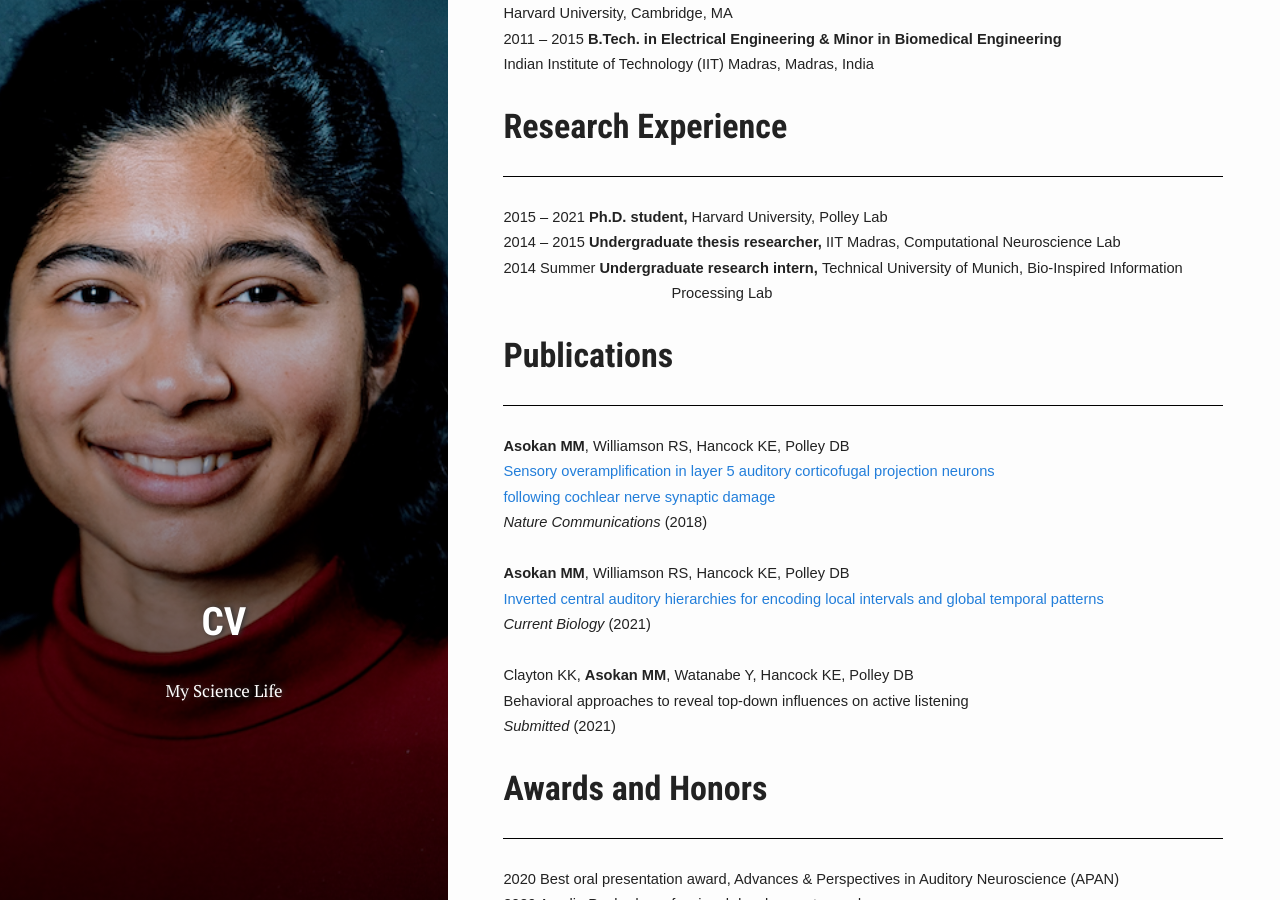
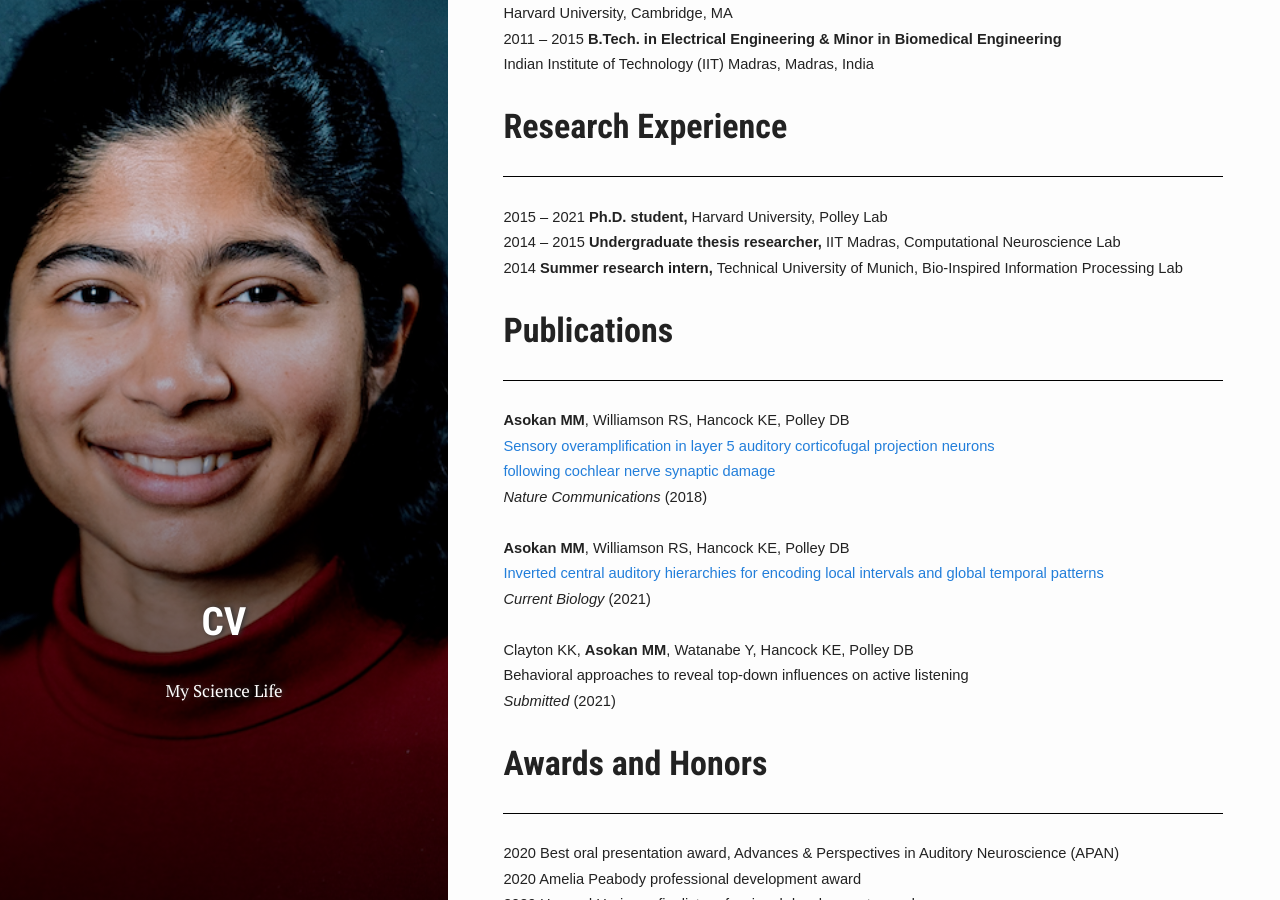
Before and after one commit to Meenakshi-Asokan/Meenakshi-Asokan.github.io, a Jekyll site: the page built from pages/2_cv.html, in a window 1280 px wide and 900 px high, scrolled down 313 px. Built offline with Jekyll 4.4.1, drawn with Linux system fonts in a browser that asks for light colours; nearby versions of some CDN libraries; some web fonts are replaced; library files that are not in the unit come from our copies.

Commit message:
Update 2_cv.html

```diff
--- a/pages/2_cv.html
+++ b/pages/2_cv.html
@@ -88,8 +88,8 @@ style='font-size:11.0pt;font-family:"Century Gothic",sans-serif'>Undergraduate t
 
 <p class=MsoNormal style='margin-top:0in;margin-right:-.5in;margin-bottom:0in;
 margin-left:1.75in;margin-bottom:.0001pt;text-indent:-1.75in'><span
-style='font-size:11.0pt;font-family:"Century Gothic",sans-serif'>2014 Summer                   </span><b><span
-style='font-size:11.0pt;font-family:"Century Gothic",sans-serif'>Undergraduate research intern,
+style='font-size:11.0pt;font-family:"Century Gothic",sans-serif'>2014                   </span><b><span
+style='font-size:11.0pt;font-family:"Century Gothic",sans-serif'>Summer research intern,
 </span></b><span style='font-size:11.0pt;font-family:"Century Gothic",sans-serif'>Technical University of Munich, Bio-Inspired Information Processing Lab</span></p>
 
 
```
